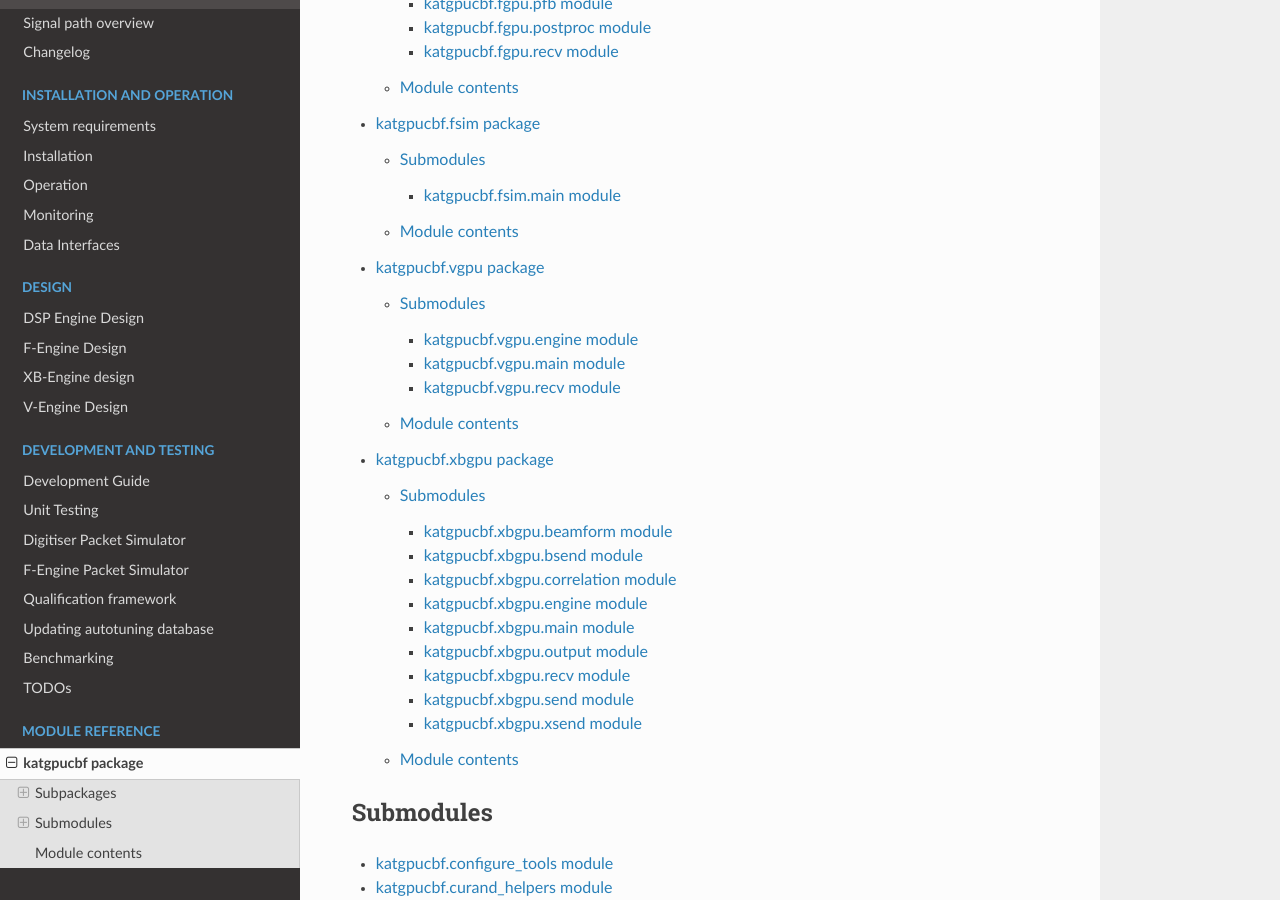
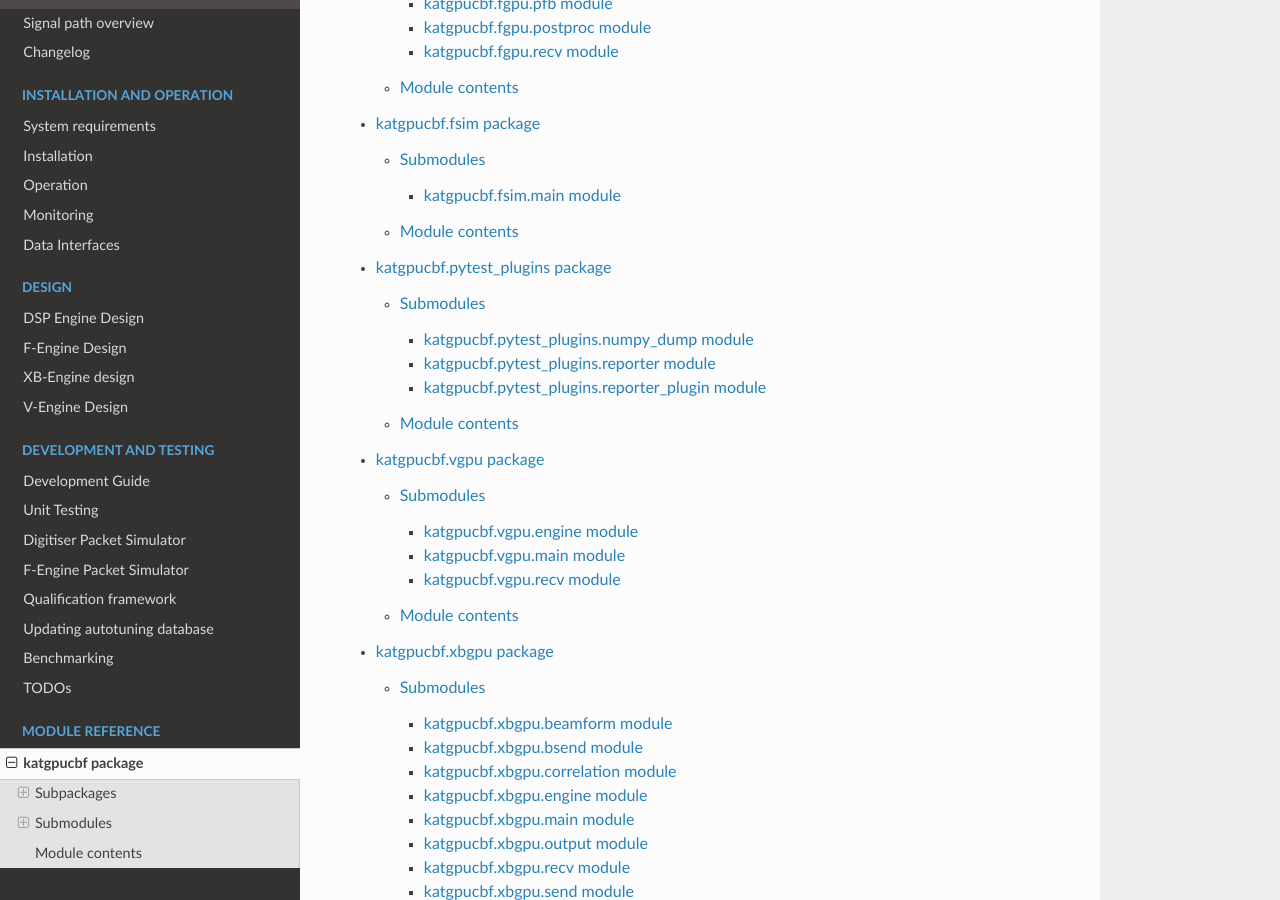
Before and after one commit to ska-sa/katgpucbf, a Sphinx documentation site: the page built from doc/katgpucbf.rst, in a window 1280 px wide and 900 px high, scrolled down 728 px. Built offline with Sphinx 7.4.7 and the Read the Docs theme 3.1.0, drawn with Linux system fonts in a browser that asks for light colours; pages that are not in the unit, such as notebooks, are missing from menus; the version number could not be read and is left out.

Commit message:
Add katgpucbf.pytest_plugins to docs

```diff
--- /dev/null
+++ b/doc/katgpucbf.pytest_plugins.numpy_dump.rst
@@ -0,0 +1,7 @@
+katgpucbf.pytest\_plugins.numpy\_dump module
+============================================
+
+.. automodule:: katgpucbf.pytest_plugins.numpy_dump
+   :members:
+   :show-inheritance:
+   :undoc-members:
--- /dev/null
+++ b/doc/katgpucbf.pytest_plugins.reporter.rst
@@ -0,0 +1,7 @@
+katgpucbf.pytest\_plugins.reporter module
+=========================================
+
+.. automodule:: katgpucbf.pytest_plugins.reporter
+   :members:
+   :show-inheritance:
+   :undoc-members:
--- /dev/null
+++ b/doc/katgpucbf.pytest_plugins.reporter_plugin.rst
@@ -0,0 +1,7 @@
+katgpucbf.pytest\_plugins.reporter\_plugin module
+=================================================
+
+.. automodule:: katgpucbf.pytest_plugins.reporter_plugin
+   :members:
+   :show-inheritance:
+   :undoc-members:
--- /dev/null
+++ b/doc/katgpucbf.pytest_plugins.rst
@@ -0,0 +1,20 @@
+katgpucbf.pytest\_plugins package
+=================================
+
+Submodules
+----------
+
+.. toctree::
+   :maxdepth: 4
+
+   katgpucbf.pytest_plugins.numpy_dump
+   katgpucbf.pytest_plugins.reporter
+   katgpucbf.pytest_plugins.reporter_plugin
+
+Module contents
+---------------
+
+.. automodule:: katgpucbf.pytest_plugins
+   :members:
+   :show-inheritance:
+   :undoc-members:
--- a/doc/katgpucbf.rst
+++ b/doc/katgpucbf.rst
@@ -10,6 +10,7 @@ Subpackages
    katgpucbf.dsim
    katgpucbf.fgpu
    katgpucbf.fsim
+   katgpucbf.pytest_plugins
    katgpucbf.vgpu
    katgpucbf.xbgpu
 
```
